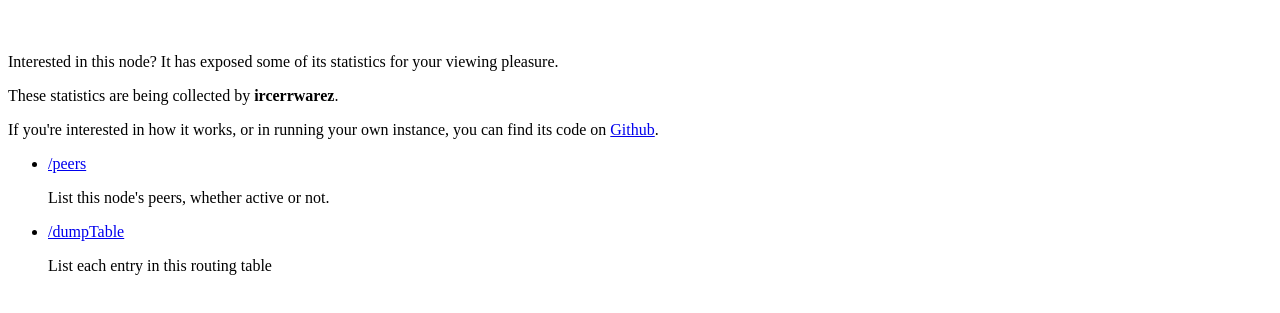
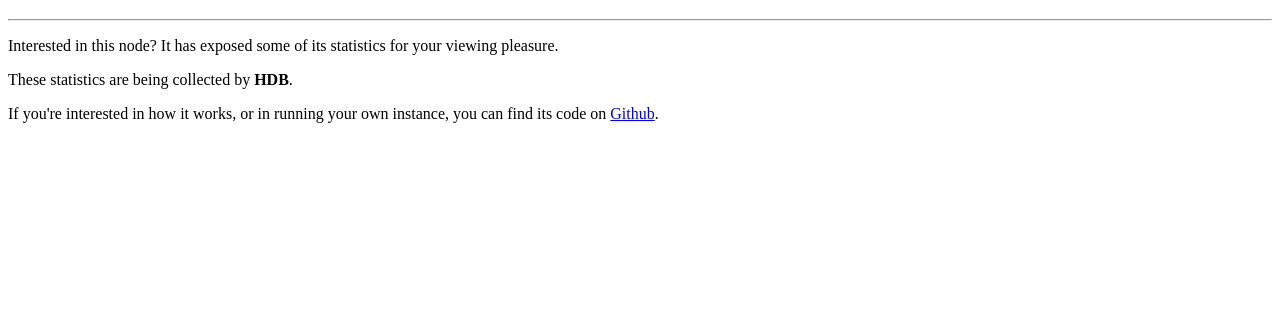
Before and after one commit to ansuz/hdb, a website: page public/index.html in a window 1280 px wide. Shown: the part 61-374 px from the top of the page. Drawn offline with Linux system fonts and the light colour scheme.

Commit message:
index.html : home page

```diff
--- a/public/index.html
+++ b/public/index.html
@@ -1,18 +1,10 @@
 <!DOCTYPE html>
-<title>ircerrwarez</title>
+<title>HDB</title>
 <body>
-
 <h1>Welcome!</h1>
-
-<br>
+<hr />
 <p>Interested in this node? It has exposed some of its statistics for your viewing pleasure.</p>
-<p>These statistics are being collected by <b>ircerrwarez</b>.</p>
-<p>If you're interested in how it works, or in running your own instance, you can find its code on <a href="https://github.com/ansuz/ircerrwarez">Github</a>.</p>
+<p>These statistics are being collected by <b>HDB</b>.</p>
+<p>If you're interested in how it works, or in running your own instance, you can find its code on <a href="https://github.com/ansuz/hdb">Github</a>.</p>
 
 <ul>
-<li><a href="/peers">/peers</a>
-  <p>List this node's peers, whether active or not.</p>
-</li>
-<li><a href="/dumpTable">/dumpTable</a>
-  <p>List each entry in this routing table</p>
-</li>
```
